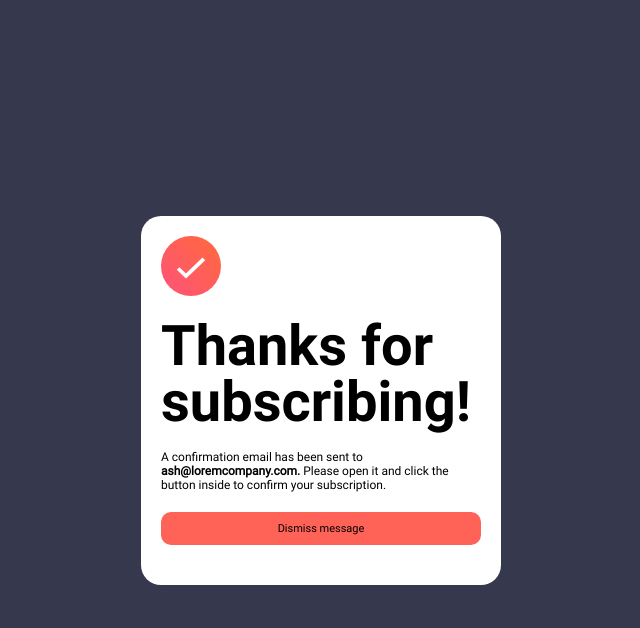
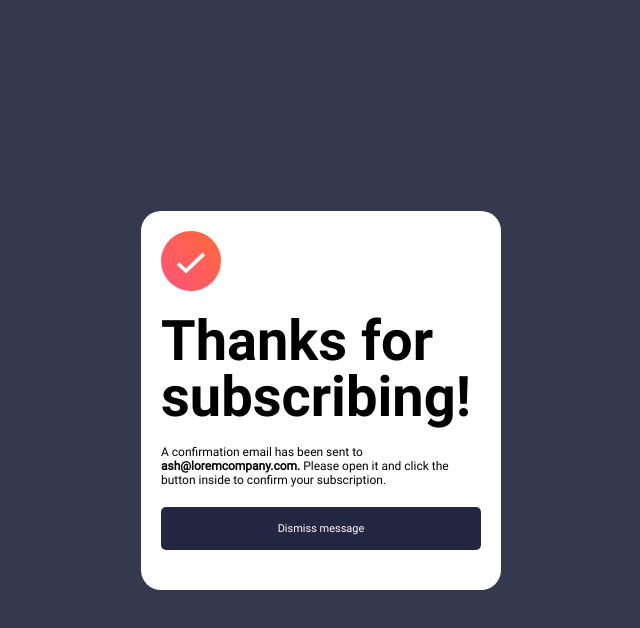
Before and after one commit to Frimpong04/newsletter-sing-up, a plain HTML site: page index.html in a window 1280 px wide. Both pictures are taken after typing "name@example.com" into the empty fields and a click on the input "Subscribe to monthly newsletter". Shown: the whole page, without its empty margins (319-959 px from the left). Drawn offline with Linux system fonts and the light colour scheme.

Commit message:
add succes styles to the button

```diff
--- a/style.css
+++ b/style.css
@@ -204,19 +204,21 @@ input[type="submit"]:hover {
 }
 
 .success-content button {
-    background-color: var(--primary-color);
+    background-color: var(--Dark-Slate-Grey);
     outline: none;
     border: none;
-    border-radius: 1rem;
-    padding: 1rem 1.5rem;
+    border-radius: 0.5rem;
+    padding: 1.5rem 1.5rem;
     font-size: 1.1rem;
     font-family: text;
     width: 100%;
     margin-bottom: 2rem;
-    color: avr(--White);
+    color: var(--White);
 }
 
 .success-content button:hover {
     cursor: pointer;
-    background-image: linear-gradient(to right, yellow,orange, var(--primary-color));
+    /* background-image: linear-gradient(to right, yellow,orange, var(--primary-color)); */
+    background-image: linear-gradient(to right, rgb(255, 84, 118), rgb(254, 117, 82));
+    box-shadow: rgba(254, 117, 82, 0.3) 0px 19px 38px, rgba(255, 84, 118, 0.22) 0px 15px 12px;
 }
```
